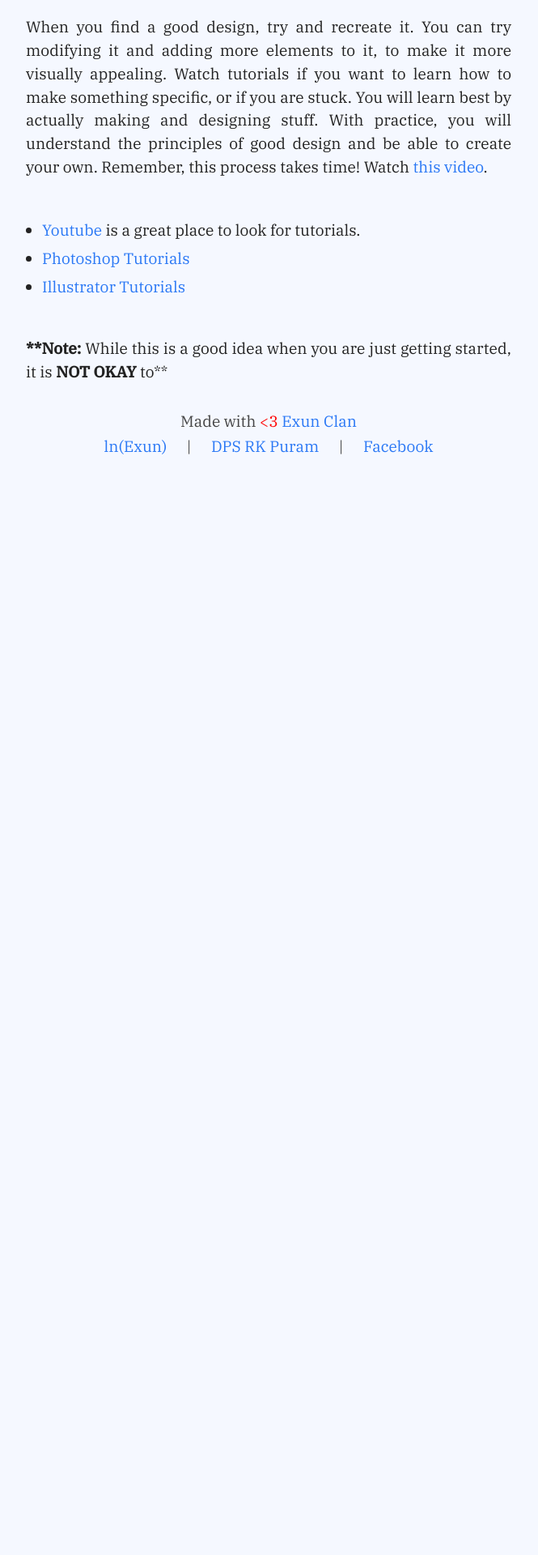
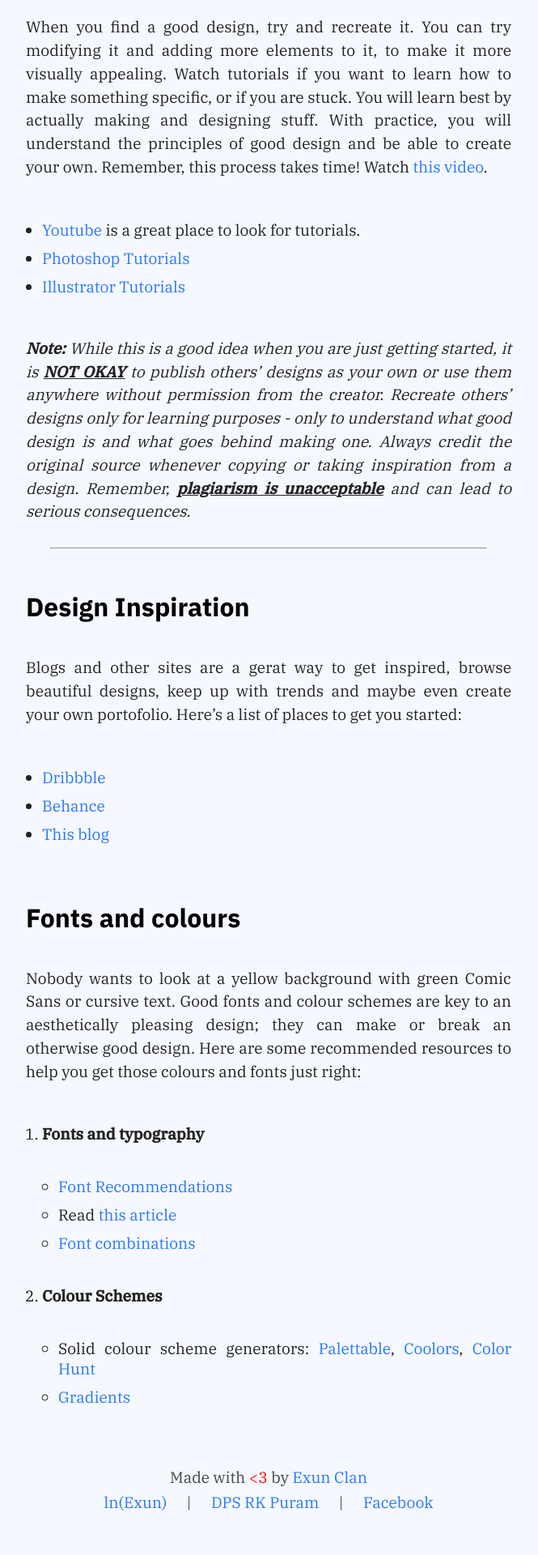
Before and after one commit to exunclan/resources, a Jekyll site: the page built from _posts/2019-05-20-design.md, in a window 1280 px wide. Shown: the part 1378-3298 px from the top of the page at 81% size, without its empty margins (308-973 px from the left). Built offline with Jekyll 4.4.1, drawn with Linux system fonts in a browser that asks for light colours; before the commit the page ends 1994 px from its top, so only the background shows below that.

Commit message:
Finish design page

```diff
--- a/_includes/footer.html
+++ b/_includes/footer.html
@@ -1,6 +1,6 @@
 <footer>
   <div>
-    Made with <span style="color: red;">&lt;3</span>
+    Made with <span style="color: red;">&lt;3</span> by
     <a href="//exunclan.com">Exun Clan</a>
   </div>
   <div class="links">
--- a/_layouts/home.html
+++ b/_layouts/home.html
@@ -12,10 +12,10 @@ layout: default
     <h2 style="margin: 30px 0; text-align: center; padding: 10px;">
       Exun Clan Learning Resources
     </h2>
-    <p style="margin: 0 auto; color: #666; padding: 0 20px;">
+    <p style="margin: 0 auto; color: #666; padding: 0 20px; text-align-last: center;">
       An archive of resources assembled by current Exun members and alumni to
       help newcomers navigate the fields of <a href="{{ "/webd" | relative_url }}">Web Development</a>, <a href="{{ "/design" | relative_url }}">Design</a>,
-      <a href="{{ "/programming" | relative_url }}">Programming</a>, <a href="{{ "/quizzing" | relative_url }}">Quizzing</a> and <a href="{{ "/ling" | relative_url }}">Computational Linguistics</a>.
+      <a href="{{ "/programming" | relative_url }}">Programming</a>, <a href="{{ "/quizzing" | relative_url }}">Quizzing</a> and <a href="{{ "/ling" | relative_url }}">Computational&nbsp;Linguistics</a>.
     </p>
   </div>
 </div>
--- a/_posts/2019-05-20-design.md
+++ b/_posts/2019-05-20-design.md
@@ -34,4 +34,31 @@ When you find a good design, try and recreate it. You can try modifying it and a
 - [Photoshop Tutorials](https://design.tutsplus.com/categories/adobe-photoshop)
 - [Illustrator Tutorials](https://design.tutsplus.com/categories/adobe-illustrator)
 
-****Note:** While this is a good idea when you are just getting started, it is **NOT OKAY** to**
+<!-- <p style="font-family: 'IBM Plex Sans', 'Avenir', 'Trebuchet MS', sans-serif;"> -->
+
+<i><b>Note:</b> While this is a good idea when you are just getting started, it is <b><u>NOT OKAY</u></b> to publish others' designs as your own or use them anywhere without permission from the creator. Recreate others' designs only for learning purposes - only to understand what good design is and what goes behind making one. Always credit the original source whenever copying or taking inspiration from a design. Remember, <b><u>plagiarism is unacceptable</u></b> and can lead to serious consequences.</i>
+
+<!-- </p> -->
+
+<hr>
+
+## Design Inspiration
+
+Blogs and other sites are a gerat way to get inspired, browse beautiful designs, keep up with trends and maybe even create your own portofolio. Here's a list of places to get you started:
+
+- [Dribbble](https://dribbble.com)
+- [Behance](https://behance.net)
+- [This blog](https://medium.muz.li)
+
+## Fonts and colours
+
+Nobody wants to look at a yellow background with green Comic Sans or cursive text. Good fonts and colour schemes are key to an aesthetically pleasing design; they can make or break an otherwise good design. Here are some recommended resources to help you get those colours and fonts just right:
+
+1. **Fonts and typography**
+  - [Font Recommendations](https://typewolf.com/recommendations)
+  - Read [this article](https://medium.com/gravitdesigner/typography-elements-everyone-needs-to-understand-5fdea82f470d)
+  - [Font combinations](https://canva.com/font-combinations)
+
+2. **Colour Schemes**
+  - Solid colour scheme generators: [Palettable](https://palettable.io), [Coolors](https://coolors.co), [Color Hunt](https://colorhunt.co)
+  - [Gradients](https://uigradients.co)
--- a/_sass/resources.scss
+++ b/_sass/resources.scss
@@ -91,7 +91,8 @@ a {
   }
 }
 
-ul {
+ul,
+ol {
   max-width: 640px;
   padding: 10px 0;
   padding-left: 20px;
```
Also changed, not shown: _posts/2019-05-20-webd.md (added, +55 -0 lines).
